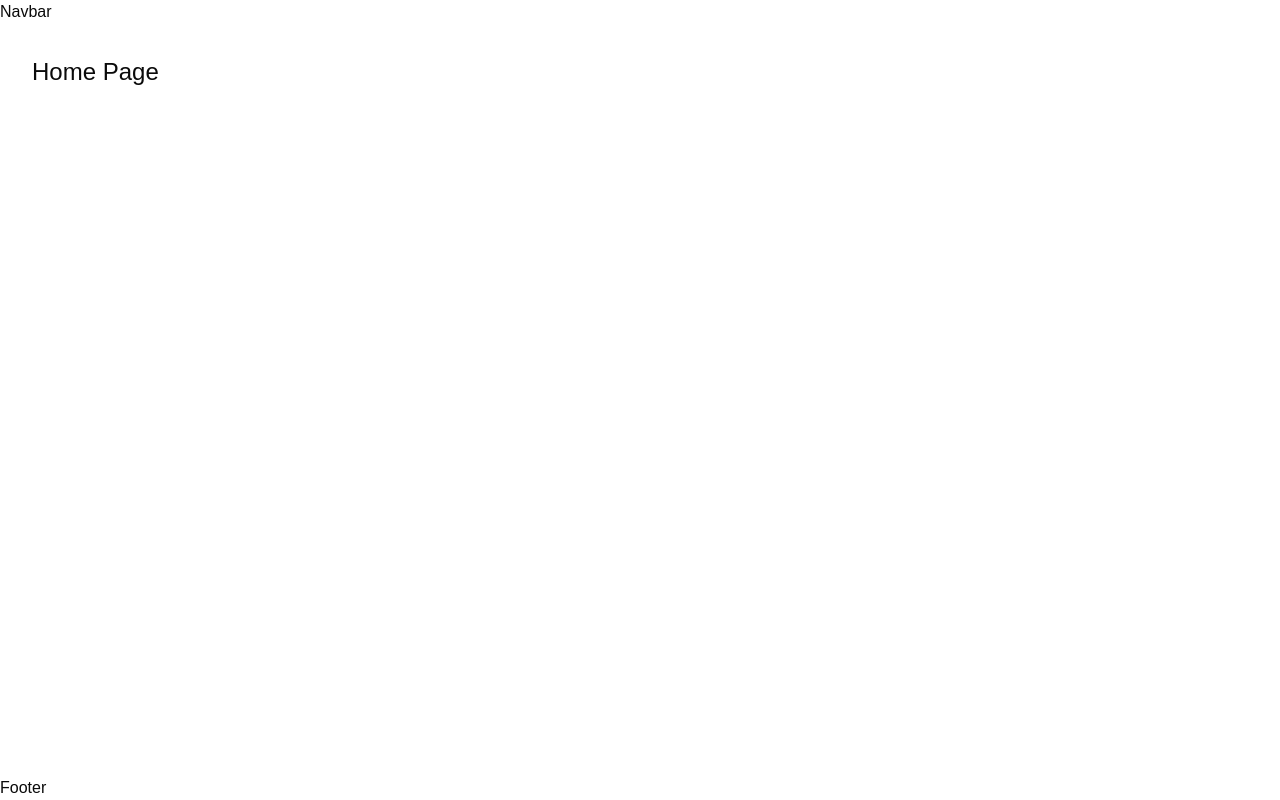
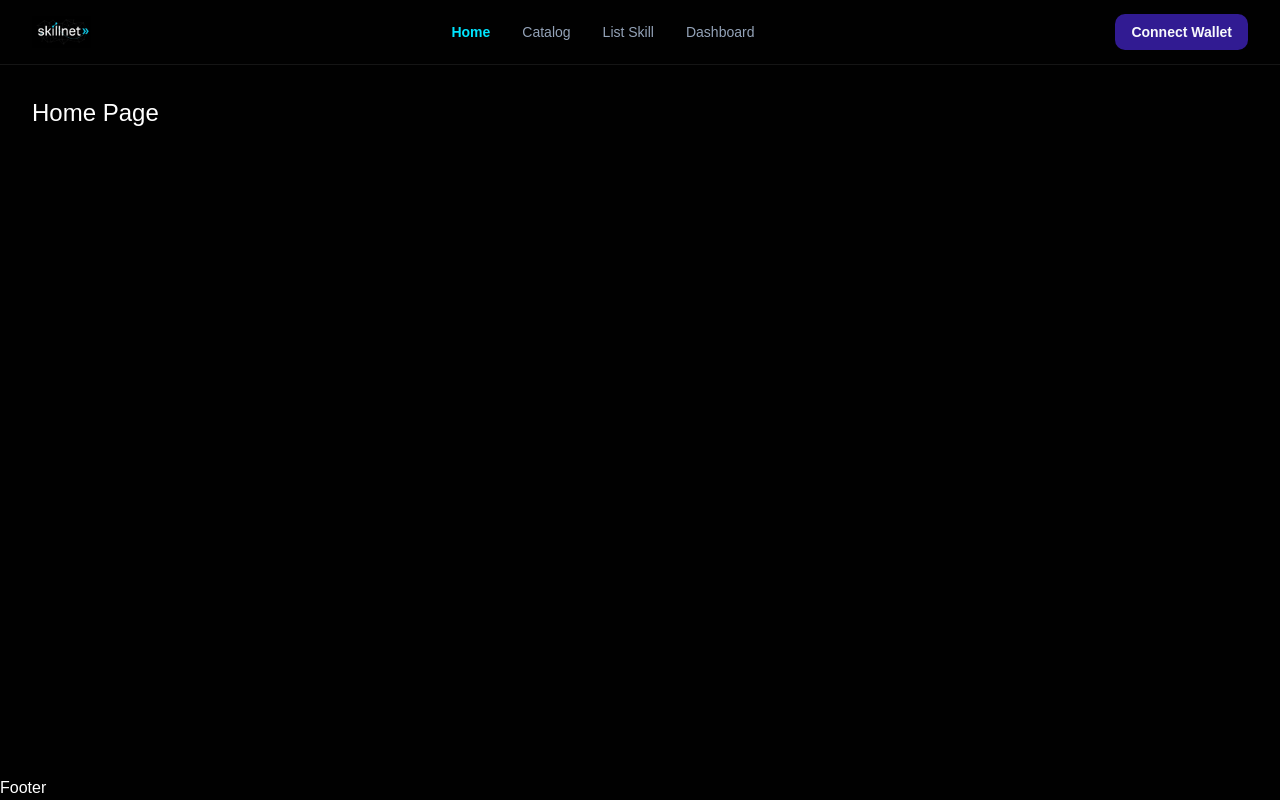
Before and after one commit to Prudentdev-xyz/skillnet, a React (Vite) app: page / in a window 1280 px wide. Built offline with nearby package versions, Linux system fonts and the light colour scheme.

Commit message:
NavBar-setup-fix

```diff
--- a/src/components/shared/Footer.jsx
+++ b/src/components/shared/Footer.jsx
@@ -1,3 +1,3 @@
 export default function Footer() {
-  return <div>Footer</div>;
+  return <div className="text-white">Footer</div>;
 }
--- a/src/components/shared/Navbar.jsx
+++ b/src/components/shared/Navbar.jsx
@@ -1,3 +1,133 @@
+import { useState } from "react";
+import { Link, useLocation } from "react-router-dom";
+import logo from "@/assets/SkillnetLogo.jpg";
+
 export default function Navbar() {
-  return <div>Navbar</div>;
+  const [menuOpen, setMenuOpen] = useState(false);
+  const location = useLocation();
+
+  const navLinks = [
+    { label: "Home", path: "/" },
+    { label: "Catalog", path: "/catalog" },
+    { label: "List Skill", path: "/list-skill" },
+    { label: "Dashboard", path: "/dashboard" },
+  ];
+
+  const isActive = (path) => location.pathname === path;
+
+  return (
+    <nav
+      style={{
+        borderBottom: "1px solid #ffffff14",
+      }}
+      className="w-full sticky top-0 z-50"
+    >
+      <div className="max-w-7xl mx-auto px-4 sm:px-6 lg:px-8">
+        <div className="flex items-center justify-between h-16">
+          {/* Logo */}
+          <Link to="/" className="flex items-center">
+            <img
+              src={logo}
+              alt="SkillNet"
+              className="h-8 w-auto object-contain"
+            />
+          </Link>
+
+          {/* Desktop Nav Links */}
+          <div className="hidden md:flex items-center gap-8">
+            {navLinks.map((link) => (
+              <Link
+                key={link.path}
+                to={link.path}
+                style={{
+                  color: isActive(link.path) ? "#00E5FF" : "#94A3B8",
+                  fontWeight: isActive(link.path) ? "600" : "400",
+                }}
+                className="text-sm transition-colors hover:text-white"
+              >
+                {link.label}
+              </Link>
+            ))}
+          </div>
+
+          {/* Connect Wallet Button — Desktop */}
+          <div className="hidden md:flex items-center">
+            <button
+              style={{
+                backgroundColor: "#311B92",
+                color: "#F8FAFC",
+                border: "none",
+              }}
+              className="px-4 py-2 rounded-lg text-sm font-semibold transition-opacity hover:opacity-90"
+            >
+              Connect Wallet
+            </button>
+          </div>
+
+          {/* Mobile Hamburger */}
+          <button
+            onClick={() => setMenuOpen(!menuOpen)}
+            style={{ color: "#94A3B8" }}
+            className="md:hidden flex flex-col justify-center items-center gap-1.5 w-8 h-8"
+          >
+            <span
+              style={{ backgroundColor: "#94A3B8" }}
+              className={`block h-0.5 w-6 transition-all duration-300 ${
+                menuOpen ? "rotate-45 translate-y-2" : ""
+              }`}
+            />
+            <span
+              style={{ backgroundColor: "#94A3B8" }}
+              className={`block h-0.5 w-6 transition-all duration-300 ${
+                menuOpen ? "opacity-0" : ""
+              }`}
+            />
+            <span
+              style={{ backgroundColor: "#94A3B8" }}
+              className={`block h-0.5 w-6 transition-all duration-300 ${
+                menuOpen ? "-rotate-45 -translate-y-2" : ""
+              }`}
+            />
+          </button>
+        </div>
+      </div>
+
+      {/* Mobile Menu Dropdown */}
+      {menuOpen && (
+        <div
+          style={{
+            borderTop: "1px solid #ffffff14",
+          }}
+          className="md:hidden px-4 pb-4 pt-2 flex flex-col gap-4"
+        >
+          {navLinks.map((link) => (
+            <Link
+              key={link.path}
+              to={link.path}
+              onClick={() => setMenuOpen(false)}
+              style={{
+                color: isActive(link.path) ? "#00E5FF" : "#94A3B8",
+                fontWeight: isActive(link.path) ? "600" : "400",
+              }}
+              className="text-sm transition-colors hover:text-white"
+            >
+              {link.label}
+            </Link>
+          ))}
+
+          {/* Connect Wallet — Mobile */}
+          <button
+            style={{
+              backgroundColor: "#311B92",
+              color: "#F8FAFC",
+              border: "none",
+            }}
+            className="w-full px-4 py-2 rounded-lg text-sm font-semibold transition-opacity hover:opacity-90 text-center"
+          >
+            Connect Wallet
+          </button>
+        </div>
+      )}
+    </nav>
+  );
 }
--- a/src/index.css
+++ b/src/index.css
@@ -82,7 +82,7 @@ button {
 }
 
 :root {
-  --background: oklch(1 0 0);
+ --background: oklch(0.07 0 0);
   --foreground: oklch(0.145 0 0);
   --card: oklch(1 0 0);
   --card-foreground: oklch(0.145 0 0);
--- a/src/pages/Home.jsx
+++ b/src/pages/Home.jsx
@@ -1,3 +1,3 @@
 export default function Home() {
-  return <div className="p-8 text-2xl">Home Page</div>
+  return <div className="p-8 text-2xl text-white">Home Page</div>
 }
```
Also changed, not shown: src/assets/SkillnetLogo.jpg (added).
